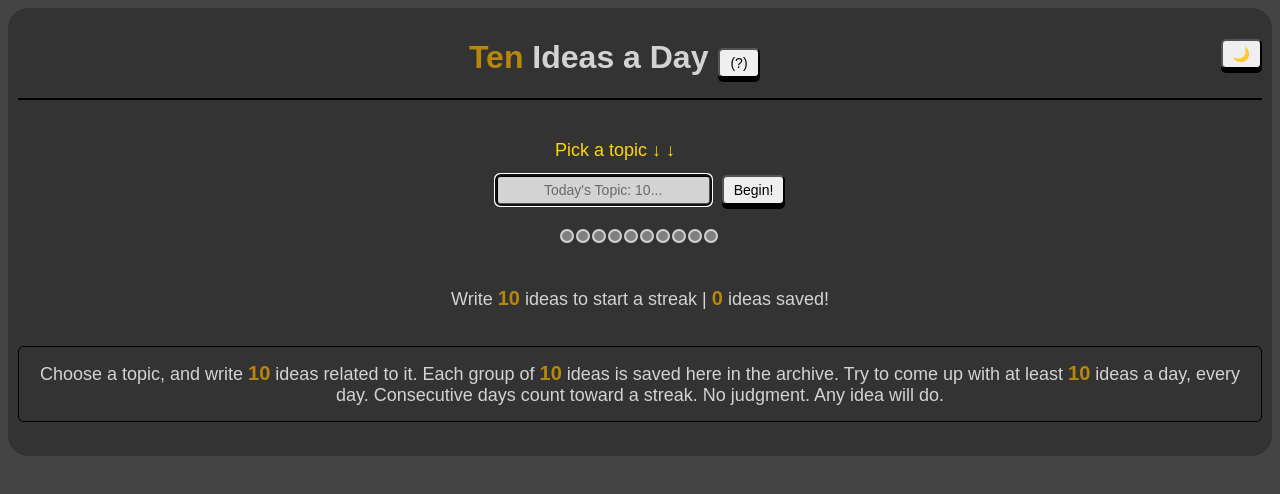
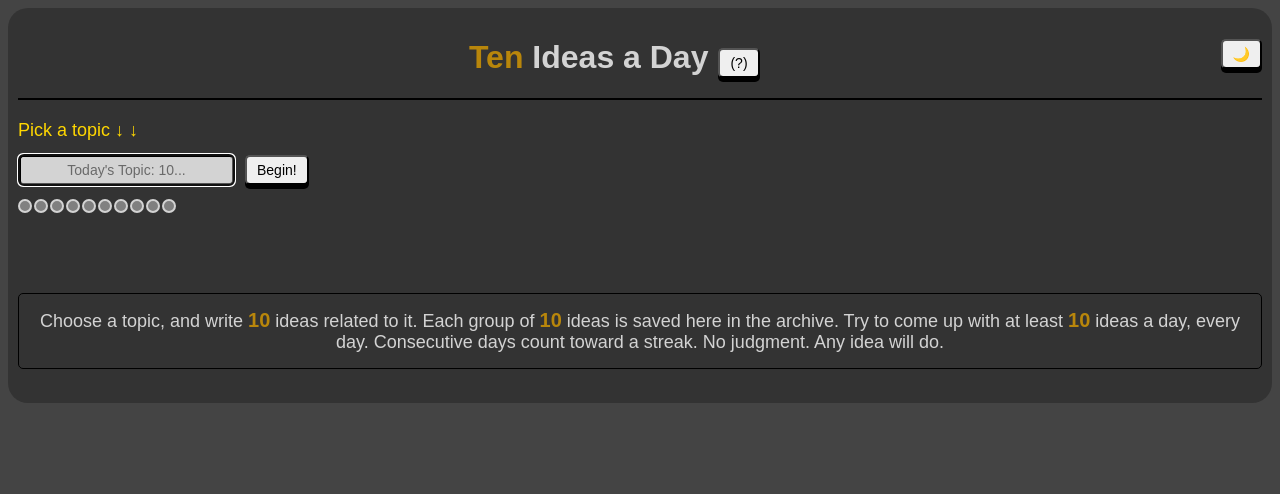
Before and after one commit to waynebeam/TenIdeasReact, a React (Vite) app: page / in a window 1280 px wide. Shown: the top 494 px of the page. Built offline with nearby package versions, Linux system fonts and the light colour scheme.

Commit message:
changes to the styling. Align left and flex start on idea entry items

```diff
--- a/src/App.css
+++ b/src/App.css
@@ -26,8 +26,7 @@ html {
 }
 
 .mainContainer {
-  text-align: center;
-  vertical-align: center;
+ text-align: center;
   margin: auto;
   background-color: var(--backgroundColorOne);
   padding: 10px;
@@ -39,25 +38,6 @@ html {
   background-color: var(--backgroundColorOneDark);
 }
 
-.itemContainer {
-  background-color: #aaaaaa;
-  border-radius: 10px;
-  margin-top: 0px;
-  margin-bottom: 5px;
-  margin-left: auto;
-  margin-right: auto;
-  padding: 5px;
-  border-color: black;
-  border-style: solid;
-  border-width: 2px;
-  max-width: 75%;
-  min-width: 33%;
-  font-size: 1.2em;
-}
-
-.itemContainerDark {
-  background-color: #6a6a6a
-}
 p {
   margin-top: 6px;
   margin-bottom: 4px;
@@ -80,9 +60,41 @@ p {
 }
 
 .ideaInput {
-  display: inline-block;
-  margin-top: 20px;
+  display: flex;
+  flex-direction: column;
+  align-items: flex-start;
+  margin-top: 10px;
   margin-bottom: 40px;
+  margin-left: auto;
+  margin-right: auto;
+
+}
+.ideaEntryFields {
+  display: flex;
+  flex-direction: column;
+  align-items: flex-start;
+
+}
+.itemContainer {
+  display: flex;
+  flex-direction: column;
+  align-items: flex-start;
+  background-color: #aaaaaa;
+  border-radius: 10px;
+  margin-top: 0px;
+  margin-bottom: 5px;
+  margin-left: auto;
+  margin-right: auto;
+  padding: 4px 30px;
+  border-color: black;
+  border-style: solid;
+  border-width: 2px;
+  font-size: 1.2em;
+  text-align: left;
+}
+
+.itemContainerDark {
+  background-color: #6a6a6a
 }
 
 .archiveHeading {
@@ -169,12 +181,12 @@ button {
   border-radius: 5px;
   border-color: black;
   border-width: 2px;
-  margin-left: 10px;
   margin-bottom: 5px;
   padding: 5px 10px;
   box-shadow: 0 4px; black;
   display: inline-block;
   font-size: 14px;
+  margin-left: 10px;
 }
 
 button:active {
@@ -189,8 +201,7 @@ button:active {
   border-width: 3px;
   border-radius: 5px;
   height: 1.5em;
-  display: inline-block;
-  margin: 0px auto 20px auto;
+  margin-bottom: 10px;
 }
 
 .inputStyleDark {
@@ -276,7 +287,7 @@ hr {
   font-size: 18px;
   color: moccasin;
   margin-bottom: 5px;
-  margin-left: -50px;
+
 }
 
 .hintTextDark {
@@ -287,7 +298,6 @@ hr {
   font-size: 18px;
   color: chocolate;
   margin-bottom: 5px;
-  margin-left: -50px;
 
 }
 
--- a/src/Components/ArchiveList.jsx
+++ b/src/Components/ArchiveList.jsx
@@ -128,9 +128,14 @@ let headingStyle = "archiveHeading listHeading";
 
   return (
     <div>
-      {archiveIdeas.length > 0 && <h2 className={headingStyle}>Idea Archive:</h2>}
+      {
+      archiveIdeas.length > 0 &&
+      <div>
+        <h2 className={headingStyle}>Idea Archive:</h2>
 
       <div className={spanStyle}>{calculateStreak()} | <span className={"number"}>{archiveIdeas.length}</span> ideas saved!</div>
+        </div>
+          }
 
       {
         archiveIdeas.length > 0 ?
--- a/src/Components/IdeaInput.jsx
+++ b/src/Components/IdeaInput.jsx
@@ -22,6 +22,7 @@ export function IdeaInput(props) {
         <p className={props.darkMode? "hintText hintTextDark hintAnim"
         : "hintText hintAnim"}>{props.hintText}</p>
       }
+      <div>
       <input
         className={inputStyle}
         placeholder={"Here's an idea..."}
@@ -31,6 +32,7 @@ export function IdeaInput(props) {
         onKeyPress={handleKeyPress}
       />
       {(props.latest && <button onClick={props.addIdea}>Enter</button>)}
+    </div>
       <CountIcon index={props.index+1} darkMode={props.darkMode}></CountIcon>
     </div>
   )
--- a/src/Components/IdeasList.jsx
+++ b/src/Components/IdeasList.jsx
@@ -132,6 +132,7 @@ export function IdeasList() {
               className={darkMode? "hintAnim hintText hintTextDark"
               : "hintAnim hintTextTopic"}>{hintTexts[0]}</p>
             }
+            <div>
             <input
               className={inputStyle}
               placeholder="Today's Topic: 10..."
@@ -139,14 +140,16 @@ export function IdeasList() {
               onKeyPress={handleKeyPress}
               autoFocus />
             <button onClick={() => saveTopic()}>Begin!</button>
+            </div>
             <CountIcon index={0} darkMode={darkMode}></CountIcon>
           </div>)
       }
-      <div>
+      <div className={"ideaEntryFields"}>
       {
         ideas.map((idea, i) => {
           return (
             i === ideas.length - 1 ?
+            <div className={"ideaInput"}>
               <IdeaInput
                 darkMode={darkMode}
                 inputStyle={inputStyle}
@@ -158,8 +161,9 @@ export function IdeasList() {
                 index={i}
                 hintText={archiveIdeas.length? null : hintTexts[i+1]}
               />
+            </div>
               :
-            <div className={itemContainerStyle}
+            <div  className={itemContainerStyle}
               key={i}>
               <p>{idea.idea}</p>
               <CountIcon index={i+1} darkMode={darkMode}></CountIcon>
```
